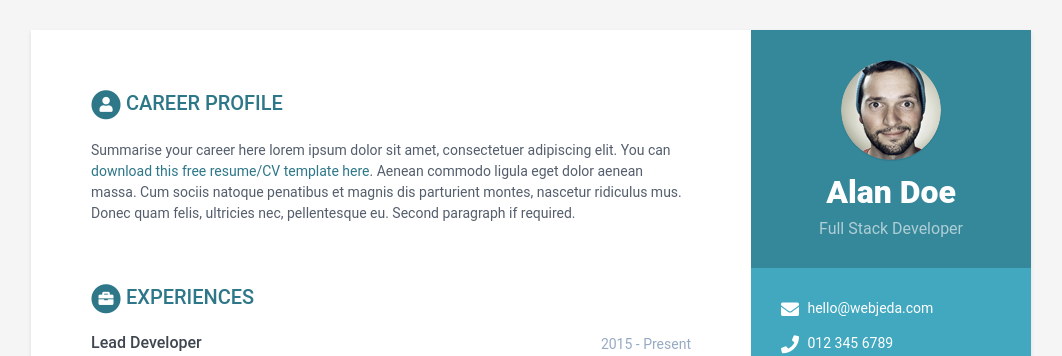
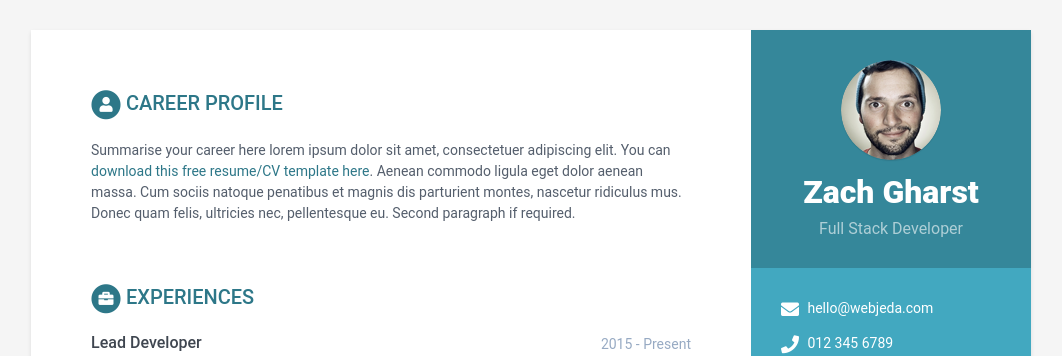
Before and after one commit to zachgharst/zachgharst.github.io, a Jekyll site: the page built from index.html, in a window 1280 px wide. Shown: the top 356 px of the page, without its empty margins (109-1171 px from the left). Built offline with Jekyll 4.4.1, drawn with Linux system fonts in a browser that asks for light colours.

Commit message:
Fix path URIs

```diff
--- a/_config.yml
+++ b/_config.yml
@@ -1,9 +1,9 @@
 #Update all the sections by editing the data.yml file inside _data folder.
 
 # Site Settings
-title: My Resume
-url: 'http://webjeda.com'
-baseurl: '/online-cv' #change it according to your repository name
+title: Zach Gharst
+url: 'http://gharst.engineer'
+baseurl: '' #change it according to your repository name
 description: A beautiful Jekyll theme for creating resume
 # Style will be applied only after restarting the build or serve. Just choose one of the options.
 theme_skin: blue # blue turquoise green berry orange ceramic
--- a/_data/data.yml
+++ b/_data/data.yml
@@ -7,7 +7,7 @@ sidebar:
     education: True # set to False if you want education in main section instead of in sidebar
 
     # Profile information
-    name: Alan Doe
+    name: Zach Gharst
     tagline: Full Stack Developer
     avatar: profile.png  #place a 100x100 picture inside /assets/images/ folder and provide the name of the file below
 
```
